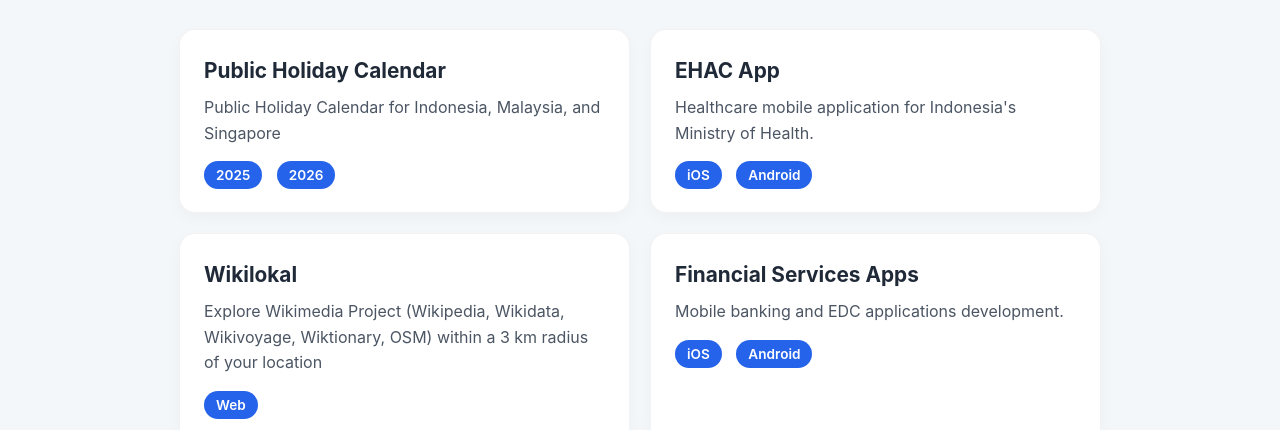
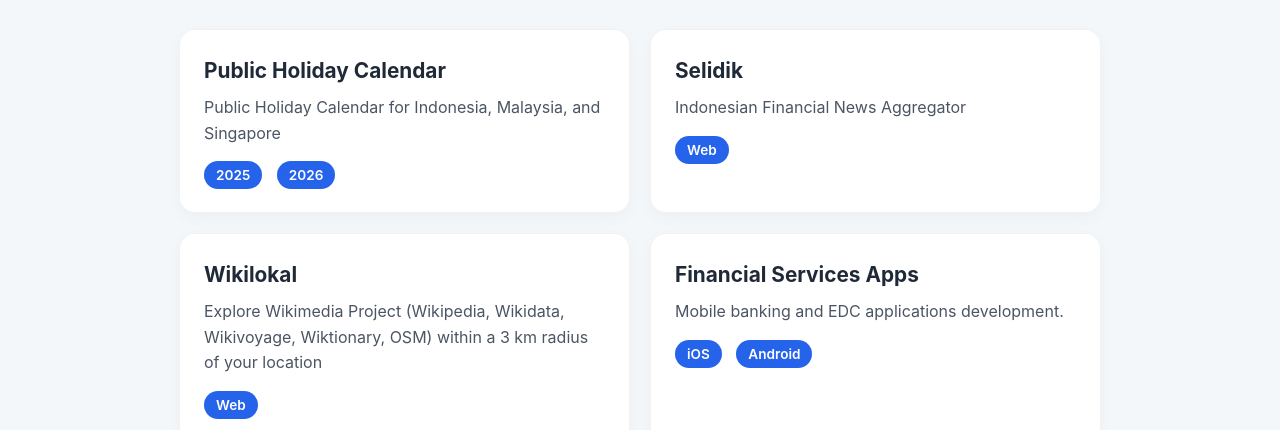
Before and after one commit to affandymurad/affandymurad.github.io, a plain HTML site: page index.htm in a window 1280 px wide. Shown: the part 389-819 px from the top of the page. Drawn offline with Linux system fonts and the light colour scheme; no server answers.

Commit message:
add selidik as protfolio

```diff
--- a/index.htm
+++ b/index.htm
@@ -112,11 +112,10 @@
                     </div>
                 </div>
                 <div class="portfolio-item">
-                    <h3 data-key="portfolio2Title">EHAC App</h3>
-                    <p data-key="portfolio2Desc">Healthcare mobile application for Indonesia's Ministry of Health.</p>
+                    <h3 data-key="portfolio2Title">Selidik</h3>
+                    <p data-key="portfolio2Desc">Agregator Berita Keuangan Indonesia</p>
                     <div class="portfolio-links">
-                        <a href="#" class="portfolio-link">iOS</a>
-                        <a href="#" class="portfolio-link">Android</a>
+                        <a href="https://selidik.netlify.app/" class="portfolio-link">Web</a>
                     </div>
                 </div>
                 <div class="portfolio-item">
@@ -304,8 +303,8 @@
                 gunadarma: "Focused on software engineering and systems architecture.",
                 portfolio1Title: "Public Holiday Calendar",
                 portfolio1Desc: "Public Holiday Calendar for Indonesia, Malaysia, and Singapore",
-                portfolio2Title: "EHAC App",
-                portfolio2Desc: "Healthcare mobile application for Indonesia's Ministry of Health.",
+                portfolio2Title: "Selidik",
+                portfolio2Desc: "Indonesian Financial News Aggregator",
                 portfolio3Title: "Wikilokal",
                 portfolio3Desc: "Explore Wikimedia Project (Wikipedia, Wikidata, Wikivoyage, Wiktionary, OSM) within a 3 km radius of your location",
                 portfolio4Title: "Financial Services Apps",
@@ -335,8 +334,8 @@
                 gunadarma: "Fokus pada rekayasa perangkat lunak dan arsitektur sistem.",
                 portfolio1Title: "Kalender Hari Libur Nasional",
                 portfolio1Desc: "Kalender Hari Libur Nasional untuk Indonesia, Malaysia, dan Singapura",
-                portfolio2Title: "Aplikasi EHAC",
-                portfolio2Desc: "Aplikasi kesehatan mobile untuk Kementerian Kesehatan Republik Indonesia.",
+                portfolio2Title: "Selidik",
+                portfolio2Desc: "Agregator Berita Keuangan Indonesia",
                 portfolio3Title: "Wikilokal",
                 portfolio3Desc: "Jelajahi Proyek Wikimedia  (Wikipedia, Wikidata, Wikivoyage, Wiktionary, OSM) dalam radius 3 km dari lokasi Anda",
                 portfolio4Title: "Aplikasi Layanan Keuangan",
```
